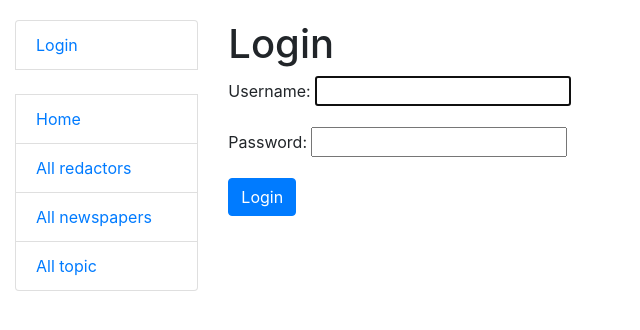
After one commit to olga-kim7/Newspaper-Agency, a Django app: page /accounts/login/ in a window 1280 px wide. The commit adds this page. Shown: the top 330 px of the page, without its empty margins (0-640 px from the left). Run offline with Django 5.2, Linux system fonts and the light colour scheme.

Commit message:
added login and logout

```diff
--- a/agency/urls.py
+++ b/agency/urls.py
@@ -1,4 +1,3 @@
-from django.contrib import admin
 from django.urls import path
 
 from agency.views import (
@@ -8,7 +7,7 @@ from agency.views import (
     RedactorListView,
     NewspaperDetailView,
     TopicDetailView,
-    RedactorDetailView
+    RedactorDetailView,
 )
 
 urlpatterns = [
--- a/config/settings.py
+++ b/config/settings.py
@@ -124,3 +124,5 @@ STATICFILES_DIRS = [
 DEFAULT_AUTO_FIELD = 'django.db.models.BigAutoField'
 
 AUTH_USER_MODEL = 'agency.Redactor'
+
+LOGIN_REDIRECT_URL = '/agency/'
--- a/config/urls.py
+++ b/config/urls.py
@@ -20,4 +20,5 @@ from django.urls import path, include
 urlpatterns = [
     path('admin/', admin.site.urls),
     path("agency/", include("agency.urls", namespace="agency")),
+    path("accounts/", include("django.contrib.auth.urls")),
 ]
--- a/templates/includes/pagination.html
+++ b/templates/includes/pagination.html
@@ -1,11 +1,17 @@
-  {% if is_paginated %}
-   <ul class="pagination">
+{% if is_paginated %}
+  <ul class="pagination">
     {% if page_obj.has_previous %}
-      <li class="page-item"><a class="page-link" href="?page={{ page_obj.previous_page_number }}">Prev</a> </li>
-    {% endif  %}
-   <li class="page-item active"><span class="page-link">{{ page_obj.number }} of {{ paginator.num_pages }}</span> </li>
+      <li class="page-item">
+        <a href="?page= {{ page_obj.previous_page_number }}" class="page-link">prev</a>
+      </li>
+    {% endif %}
+    <li class="page-item active">
+      <span class="page-link">{{ page_obj.number }} of {{ paginator.num_pages }}</span>
+    </li>
     {% if page_obj.has_next %}
-      <li class="page-item"><a class="page-link" href="?page={{ page_obj.next_page_number }}">Prev</a> </li>
-    {% endif  %}
-   </ul>
-  {% endif %}
+      <li class="page-item">
+        <a href="?page= {{ page_obj.next_page_number }}" class="page-link">next</a>
+      </li>
+    {% endif %}
+  </ul>
+{% endif %}
--- a/templates/includes/sidebar.html
+++ b/templates/includes/sidebar.html
@@ -1,4 +1,18 @@
-<ul>
+<ul class="sidebar-nav list-group">
+  {% if user.is_authenticated %}
+  <li class="list-group-item">User: <a href="{{ user.get_absolute_url }}">{{ user.get_username }}</a></li>
+  <li class="list-group-item">
+    <form method="post" action="{% url 'logout' %}">
+      {% csrf_token %}
+      <button type="submit">Logout</button>
+    </form>
+  </li>
+  {% else %}
+  <li class="list-group-item"><a href="{% url 'login' %}?next={{request.path}}">Login</a></li>
+  {% endif %}
+
+  <br>
+
   <li class="list-group-item"><a href="{% url 'agency:index' %}">Home</a></li>
   <li class="list-group-item"><a href="{% url 'agency:redactor-list' %}">All redactors</a></li>
   <li class="list-group-item"><a href="{% url 'agency:newspaper-list' %}">All newspapers</a></li>
--- /dev/null
+++ b/templates/registration/login.html
@@ -0,0 +1,23 @@
+{% extends "base.html" %}
+
+{% block content %}
+
+{% if form.errors %}
+  <p>Your username and password didn't match. Please try again.</p>
+{% endif %}
+
+<h1>Login</h1>
+
+{% if next %}
+  <p>Please login to see this page.</p>
+{% endif %}
+
+<form method="post" action="{% url 'login' %}">
+{% csrf_token %}
+{{ form.as_p }}
+
+<input type="submit" value="Login" class="btn btn-primary" />
+<input type="hidden" name="next" value="{{ next }}" />
+</form>
+
+{% endblock %}
```
Also changed, not shown: agency/views.py (+18 -7 lines), templates/registration/logged_out.html (added, +7 -0 lines), agency/migrations/0001_initial.py.
